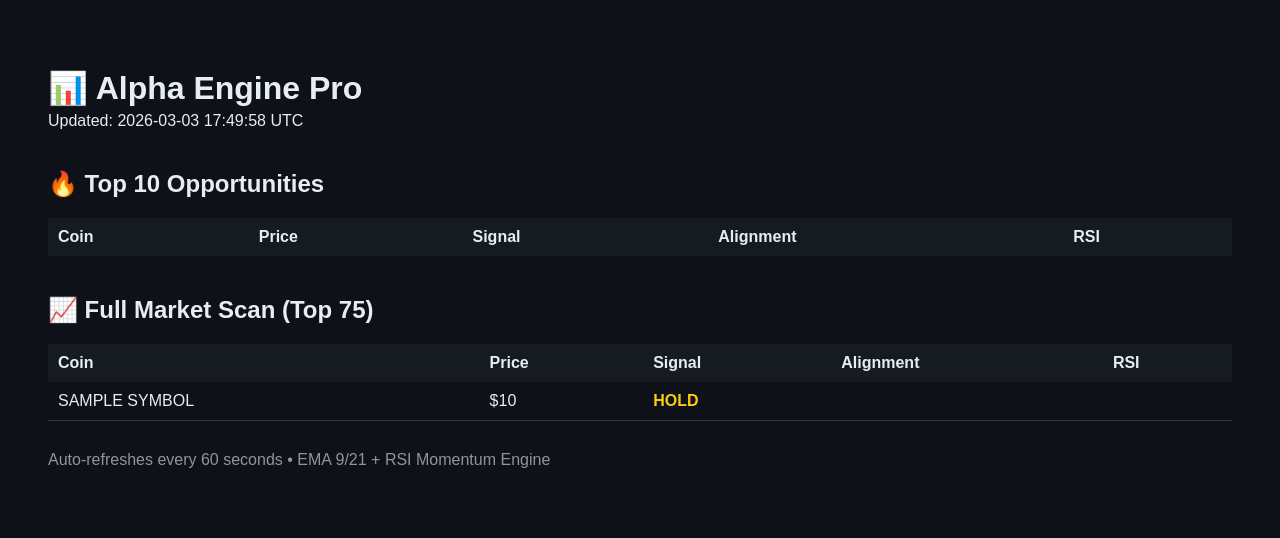
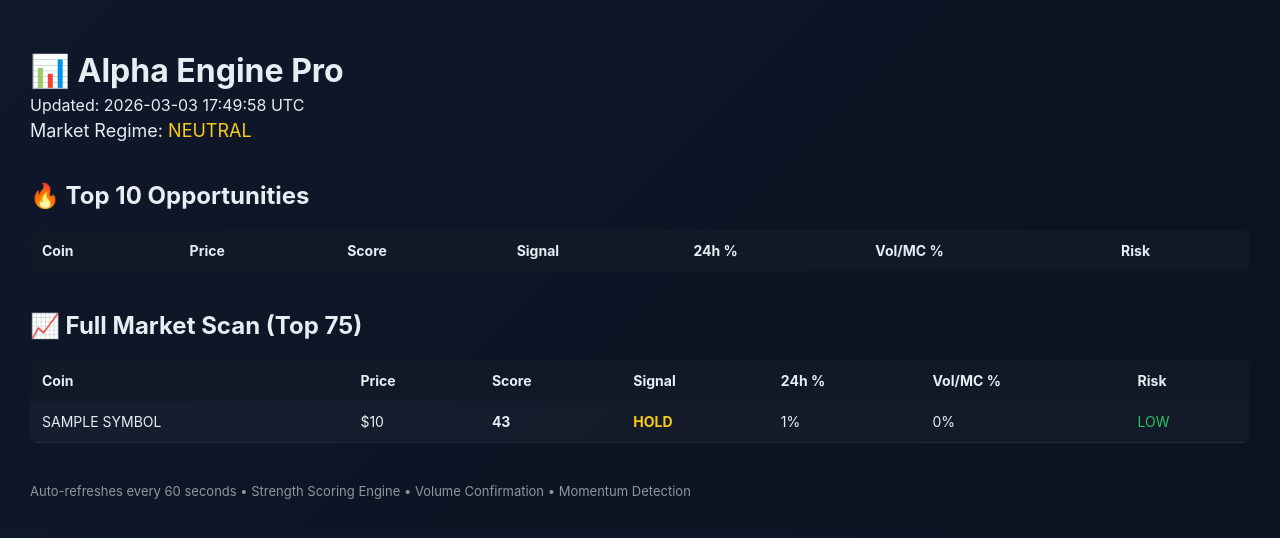
Before and after one commit to hillcolton1976/structured-alpha-engine, a Flask app: page / in a window 1280 px wide. Shown: the top 538 px of the page. Run offline with Flask 3, Linux system fonts and the light colour scheme; a database or web service that is not in the repository returns one stand-in record (values such as "Sample title"); data that the repository does not hold is empty.

Commit message:
Update index.html

```diff
--- a/templates/index.html
+++ b/templates/index.html
@@ -3,92 +3,159 @@
 <head>
     <title>Alpha Engine Pro</title>
     <meta http-equiv="refresh" content="60">
+    <meta name="viewport" content="width=device-width, initial-scale=1">
+
     <style>
         body {
-            font-family: Arial;
-            background: #0e1117;
+            font-family: -apple-system, BlinkMacSystemFont, sans-serif;
+            background: linear-gradient(135deg, #0f172a, #0b1220);
             color: #e6edf3;
-            padding: 40px;
+            padding: 30px;
+            margin: 0;
         }
-        h1 { margin-bottom: 5px; }
-        .section { margin-top: 40px; }
+
+        h1 {
+            margin-bottom: 5px;
+        }
+
+        .regime {
+            margin-top: 5px;
+            font-size: 18px;
+        }
+
+        .BULL { color: #22c55e; }
+        .BEAR { color: #ef4444; }
+        .NEUTRAL { color: #facc15; }
+
+        .section {
+            margin-top: 40px;
+        }
+
         table {
             width: 100%;
             border-collapse: collapse;
             margin-top: 15px;
+            background: rgba(255,255,255,0.03);
+            border-radius: 8px;
+            overflow: hidden;
         }
+
         th {
-            background: #161b22;
-            padding: 10px;
+            background: #111827;
+            padding: 12px;
             text-align: left;
+            font-size: 14px;
         }
+
         td {
-            padding: 10px;
-            border-bottom: 1px solid #30363d;
+            padding: 12px;
+            border-bottom: 1px solid #1f2937;
+            font-size: 14px;
         }
-        tr:hover { background: #1f2937; }
 
+        tr:hover {
+            background: rgba(255,255,255,0.05);
+        }
+
+        /* Signals */
+        .STRONG-BUY { color: #00ffa3; font-weight: bold; }
         .BUY { color: #22c55e; font-weight: bold; }
+        .HOLD { color: #facc15; font-weight: bold; }
         .SELL { color: #ef4444; font-weight: bold; }
-        .HOLD { color: #facc15; font-weight: bold; }
+        .STRONG-SELL { color: #ff2e63; font-weight: bold; }
+
+        /* Risk */
+        .HIGH { color: #ff4d4d; }
+        .MEDIUM { color: #facc15; }
+        .LOW { color: #22c55e; }
+
+        .score {
+            font-weight: bold;
+        }
 
         .footer {
-            margin-top: 30px;
+            margin-top: 40px;
             opacity: 0.6;
+            font-size: 13px;
+        }
+
+        @media (max-width: 768px) {
+            body { padding: 15px; }
+            th, td { font-size: 12px; padding: 8px; }
         }
     </style>
 </head>
+
 <body>
 
 <h1>📊 Alpha Engine Pro</h1>
 <div>Updated: {{ updated }}</div>
+<div class="regime">
+    Market Regime:
+    <span class="{{ regime }}">{{ regime }}</span>
+</div>
 
+<!-- 🔥 TOP OPPORTUNITIES -->
 <div class="section">
 <h2>🔥 Top 10 Opportunities</h2>
+
 <table>
 <tr>
     <th>Coin</th>
     <th>Price</th>
+    <th>Score</th>
     <th>Signal</th>
-<th>Alignment</th>
-<th>RSI</th>
+    <th>24h %</th>
+    <th>Vol/MC %</th>
+    <th>Risk</th>
 </tr>
+
 {% for coin in top %}
 <tr>
     <td>{{ coin.symbol }}</td>
     <td>${{ coin.price }}</td>
-<td class="{{ coin.signal }}">{{ coin.signal }}</td>
-<td>{{ coin.alignment }}</td>
-<td>{{ coin.rsi }}</td>
+    <td class="score">{{ coin.score }}</td>
+    <td class="{{ coin.signal|replace(' ', '-') }}">{{ coin.signal }}</td>
+    <td>{{ coin.change_24h }}%</td>
+    <td>{{ coin.volume_ratio }}%</td>
+    <td class="{{ coin.risk }}">{{ coin.risk }}</td>
 </tr>
 {% endfor %}
 </table>
 </div>
 
+
+<!-- 📈 FULL MARKET SCAN -->
 <div class="section">
 <h2>📈 Full Market Scan (Top 75)</h2>
+
 <table>
 <tr>
     <th>Coin</th>
     <th>Price</th>
+    <th>Score</th>
     <th>Signal</th>
-<th>Alignment</th>
-<th>RSI</th>
+    <th>24h %</th>
+    <th>Vol/MC %</th>
+    <th>Risk</th>
 </tr>
+
 {% for coin in results %}
 <tr>
     <td>{{ coin.symbol }}</td>
     <td>${{ coin.price }}</td>
-<td class="{{ coin.signal }}">{{ coin.signal }}</td>
-<td>{{ coin.alignment }}</td>
-<td>{{ coin.rsi }}</td>
+    <td class="score">{{ coin.score }}</td>
+    <td class="{{ coin.signal|replace(' ', '-') }}">{{ coin.signal }}</td>
+    <td>{{ coin.change_24h }}%</td>
+    <td>{{ coin.volume_ratio }}%</td>
+    <td class="{{ coin.risk }}">{{ coin.risk }}</td>
 </tr>
 {% endfor %}
 </table>
 </div>
 
 <div class="footer">
-Auto-refreshes every 60 seconds • EMA 9/21 + RSI Momentum Engine
+Auto-refreshes every 60 seconds • Strength Scoring Engine • Volume Confirmation • Momentum Detection
 </div>
 
 </body>
```
Lines whose indentation alone changed are shown as unchanged.
